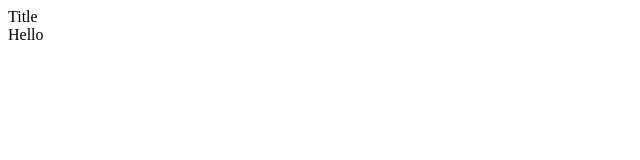
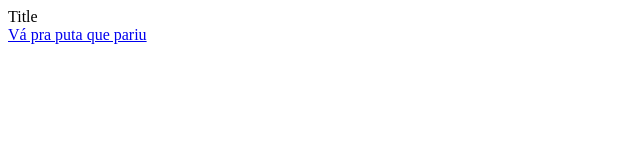
Before and after one commit to heitor-silvano/personal-website, a Next.js app: page / in a window 1280 px wide. Shown: the top 160 px of the page, without its empty margins (0-640 px from the left). Built offline with nearby package versions, Linux system fonts and the light colour scheme.

Commit message:
feat: pqp

```diff
--- a/src/pages/index.tsx
+++ b/src/pages/index.tsx
@@ -1,8 +1,10 @@
+import Link from "next/link";
+
 export const Index = () => {
   return (
     <div>
       <div>Title</div>
-      <div>Hello</div>
+      <Link href="/pqp">Vá pra puta que pariu</Link>
     </div>
   );
 };
--- /dev/null
+++ b/src/pages/pqp.tsx
@@ -0,0 +1,5 @@
+const PutaQuePariu = () => {
+  return <>Bem-vindo à puta que pariu</>
+}
+
+export default PutaQuePariu
```
